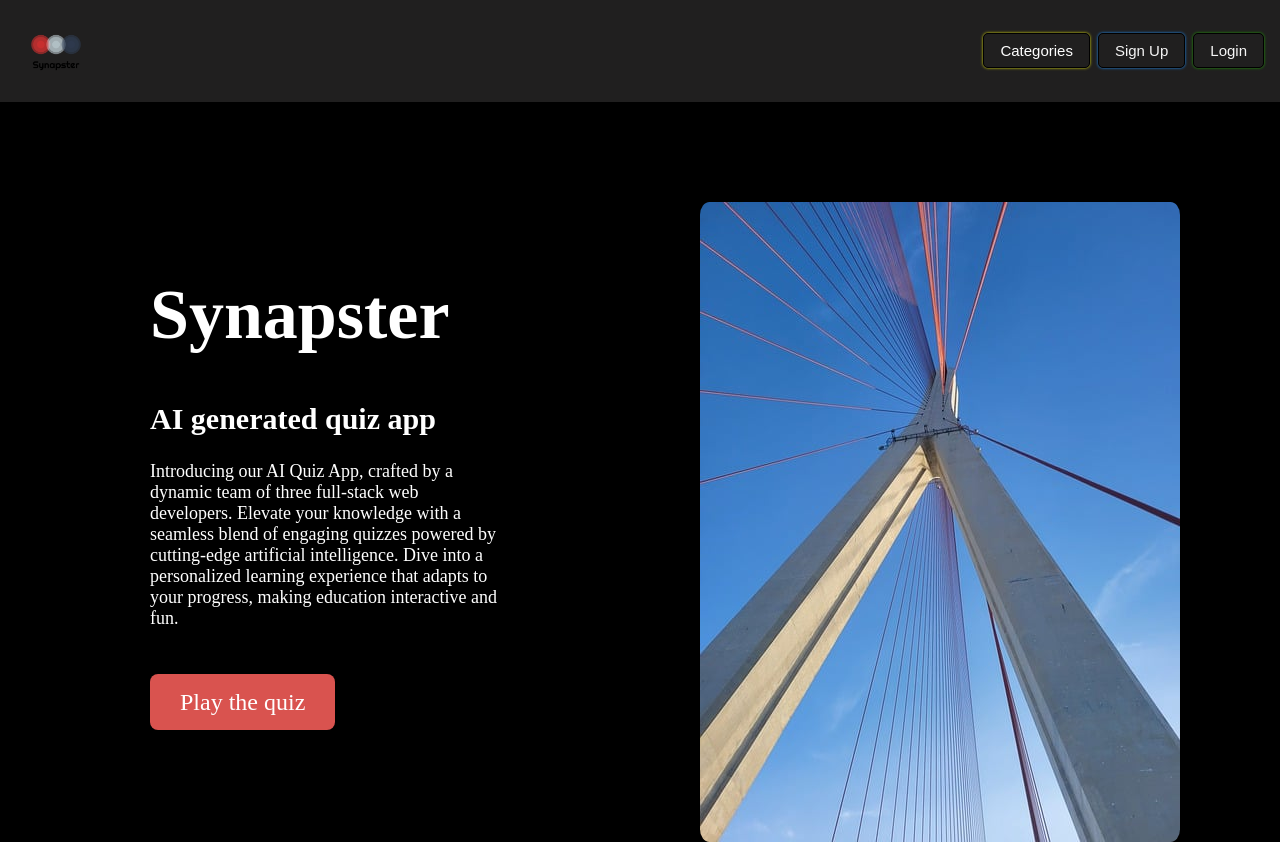
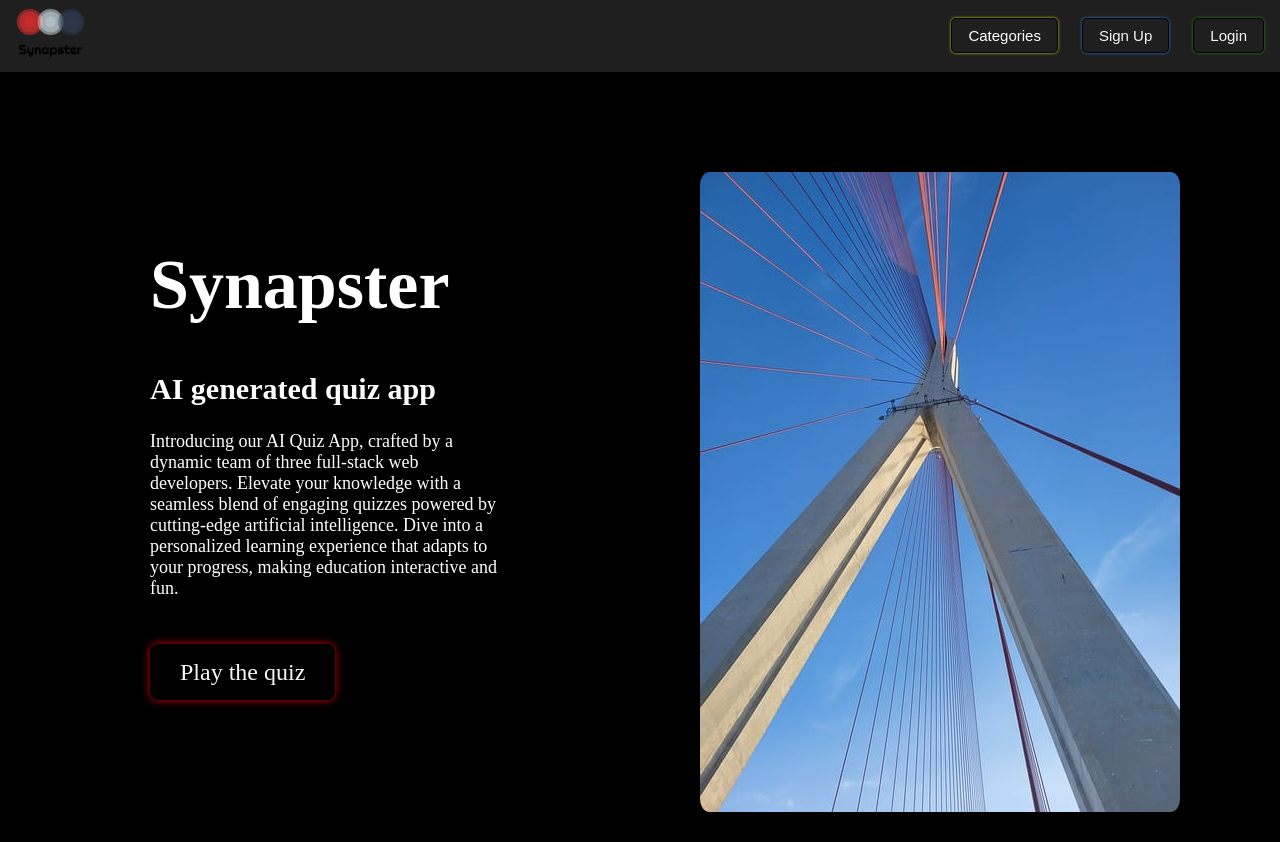
Before and after one commit to KerLau/Quiz-app, a React (Vite) app in the folder client/: page / in a window 1280 px wide. After the commit the page ends 812 px from the top, so only its background shows below. Built offline with nearby package versions, Linux system fonts and the light colour scheme.

Commit message:
buttons done

```diff
--- a/client/src/components/Home/Home.css
+++ b/client/src/components/Home/Home.css
@@ -54,21 +54,22 @@
   margin-bottom: 60px;
 }
 .play-link {
-  background-color: #d9534f;
+  background-color: transparent;
   padding: 15px 30px;
   margin: 20px 0;
   border: none;
   border-radius: 8px;
   font-size: 1.5em;
   cursor: pointer;
-  transition: transform 0.3s, box-shadow 0.3s;
-  box-shadow: 0 2px 10px rgba(0, 0, 0, 0.2);
-  text-decoration: none; /* Remove underline from the link */
-  color: #fff; /* Set text color to white */
+  box-shadow: 0 0 8px rgb(209, 2, 2);
+  text-decoration: none;
+  color: whitesmoke;
 }
 
 /* Add additional styles as needed */
 .play-link:hover {
-  transform: translateY(-5px);
-  box-shadow: 0 2px 3px rgba(217,83,79);
+  background-color: rgb(209, 2, 2);
+  color: whitesmoke;
+  border: 1px solid black;
+  border-radius: 8px;
 }
--- a/client/src/components/Login/Login.css
+++ b/client/src/components/Login/Login.css
@@ -96,15 +96,19 @@
   color: whitesmoke;
 }
 
-.noaccount button {
+.noaccount .sign-up {
   background-color: transparent;
   color: whitesmoke;
   box-shadow: 0 0 3px rgb(30, 144, 255);
 }
 
-.noaccount button:hover {
+.noaccount .sign-up:hover {
   background-color: rgb(30, 144, 255);
   color: whitesmoke;
   border: 1px solid black;
   border-radius: 8px;
 }
+
+.action-items {
+  width: 135px;
+}
--- a/client/src/components/Login/Login.jsx
+++ b/client/src/components/Login/Login.jsx
@@ -1,9 +1,9 @@
 import React, { useState } from "react";
 import "./Login.css";
 import axios from "axios";
-import { useNavigate, NavLink } from 'react-router-dom';
-import { ToastContainer, toast } from 'react-toastify';
-import 'react-toastify/dist/ReactToastify.css';
+import { useNavigate, NavLink } from "react-router-dom";
+import { ToastContainer, toast } from "react-toastify";
+import "react-toastify/dist/ReactToastify.css";
 
 function Login({ setAuthenticated, setUser }) {
   const [password, setPassword] = useState("");
@@ -25,9 +25,9 @@ function Login({ setAuthenticated, setUser }) {
       setAuthenticated(true);
       setUser(response.data.user);
       localStorage.setItem("token", response.data.token);
-      navigate('/');
+      navigate("/");
     } catch (error) {
-      toast.error("Authentication failed",{
+      toast.error("Authentication failed", {
         position: toast.POSITION.TOP_CENTER,
       });
       console.error("Authentication failed:", error.message);
@@ -35,7 +35,7 @@ function Login({ setAuthenticated, setUser }) {
   };
 
   const handleCancel = () => {
-    navigate('/');
+    navigate("/");
   };
 
   return (
@@ -64,13 +64,23 @@ function Login({ setAuthenticated, setUser }) {
             />
           </div>
           <div className="action-items">
-            <button type="submit" className="login-button">Login</button>
-            <button type="button" onClick={handleCancel} className="cancel-button">Cancel</button>
+            <button type="submit" className="login-button">
+              Login
+            </button>
+            <button
+              type="button"
+              onClick={handleCancel}
+              className="cancel-button"
+            >
+              Cancel
+            </button>
           </div>
           <div className="noaccount">
             <h4>Don't have an account?</h4>
-            <button>
-              <NavLink to="/register" className="link">Sign up</NavLink>
+            <button className="sign-up">
+              <NavLink to="/register" className="link">
+                Sign up
+              </NavLink>
             </button>
           </div>
         </form>
--- a/client/src/components/NavBar/Navbar.css
+++ b/client/src/components/NavBar/Navbar.css
@@ -16,8 +16,12 @@
 }
 
 .logo-image {
-  max-width: 150px;
-  max-height: 80px;
+  max-width: 100px;
+  max-height: 50px;
+}
+
+.navlinks {
+  margin-right: 3rem;
 }
 
 .nav-links .nav-button {
@@ -28,7 +32,7 @@
   border: 1px solid black;
   border-radius: 5px;
   padding: 0.5rem 1rem;
-  margin-left: 0.5rem;
+  margin-left: 1.5rem;
   cursor: pointer;
   text-decoration: none;
 }
--- a/client/src/components/Register/Register.css
+++ b/client/src/components/Register/Register.css
@@ -87,3 +87,19 @@
   border: 1px solid black;
   border-radius: 8px;
 }
+
+.noaccount {
+  width: 135px;
+}
+.noaccount button {
+  background-color: transparent;
+  color: whitesmoke;
+  box-shadow: 0 0 3px rgb(34, 160, 5);
+}
+
+.noaccount button:hover {
+  background-color: rgb(34, 160, 5);
+  color: whitesmoke;
+  border: 1px solid black;
+  border-radius: 8px;
+}
```
Also changed, not shown: client/src/assets/Home/logo.png.
